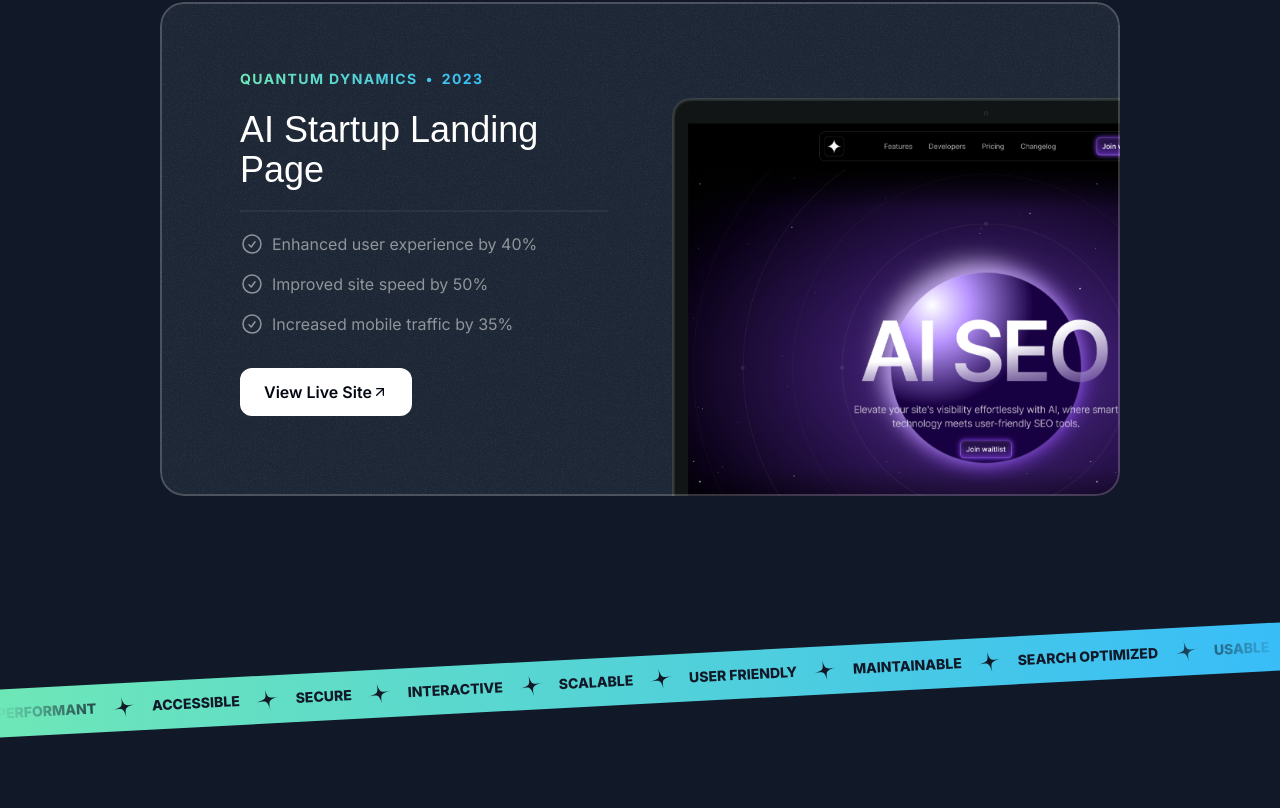
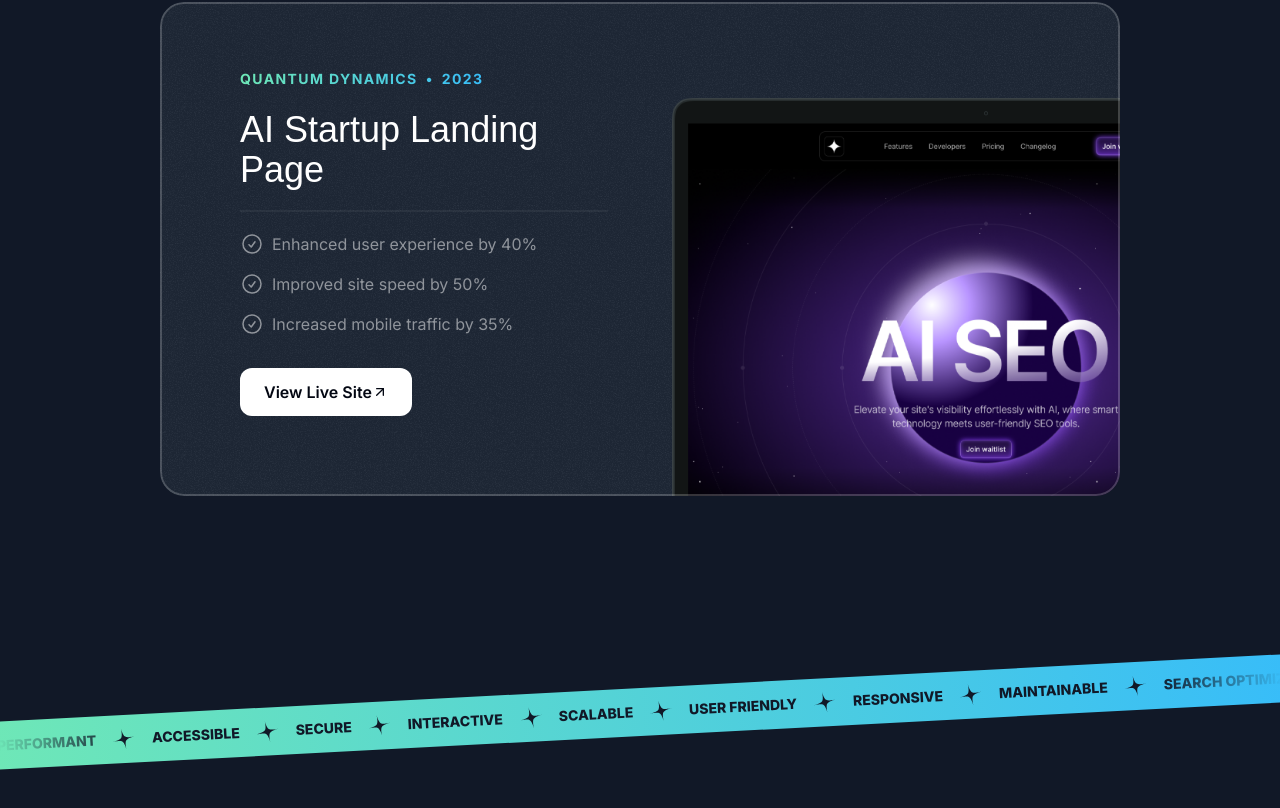
Before and after one commit to DHatchie/React-NJS-Website, a Next.js app: page / in a window 1280 px wide. Shown: the part 2412-3220 px from the top of the page. Before the commit the page ends 3180 px from the top, so only its background shows below. Built offline with nearby package versions, Linux system fonts and the light colour scheme; a web font is replaced by a local one.

Commit message:
Tape section modifications

```diff
--- a/src/sections/Tape.tsx
+++ b/src/sections/Tape.tsx
@@ -7,6 +7,7 @@ const words = [
   "Interactive",
   "Scalable",
   "User Friendly",
+  "Responsive",
   "Maintainable",
   "Search Optimized",
   "Usable",
@@ -15,7 +16,7 @@ const words = [
 
 export const Tape = () => {
   return (
-    <div className='py-16 overflow-hidden'>
+    <div className='py-16 overflow-x-clip lg:py-24'>
       <div className='bg-gradient-to-r from-emerald-300 to-sky-400 overflow-x-clip -rotate-3 -mx-1'>
         <div className='flex [mask-image:linear-gradient(to_right,transparent,black_10%,black_90%,transparent)]'>
           <div className='flex flex-none gap-4 py-3'>
```
